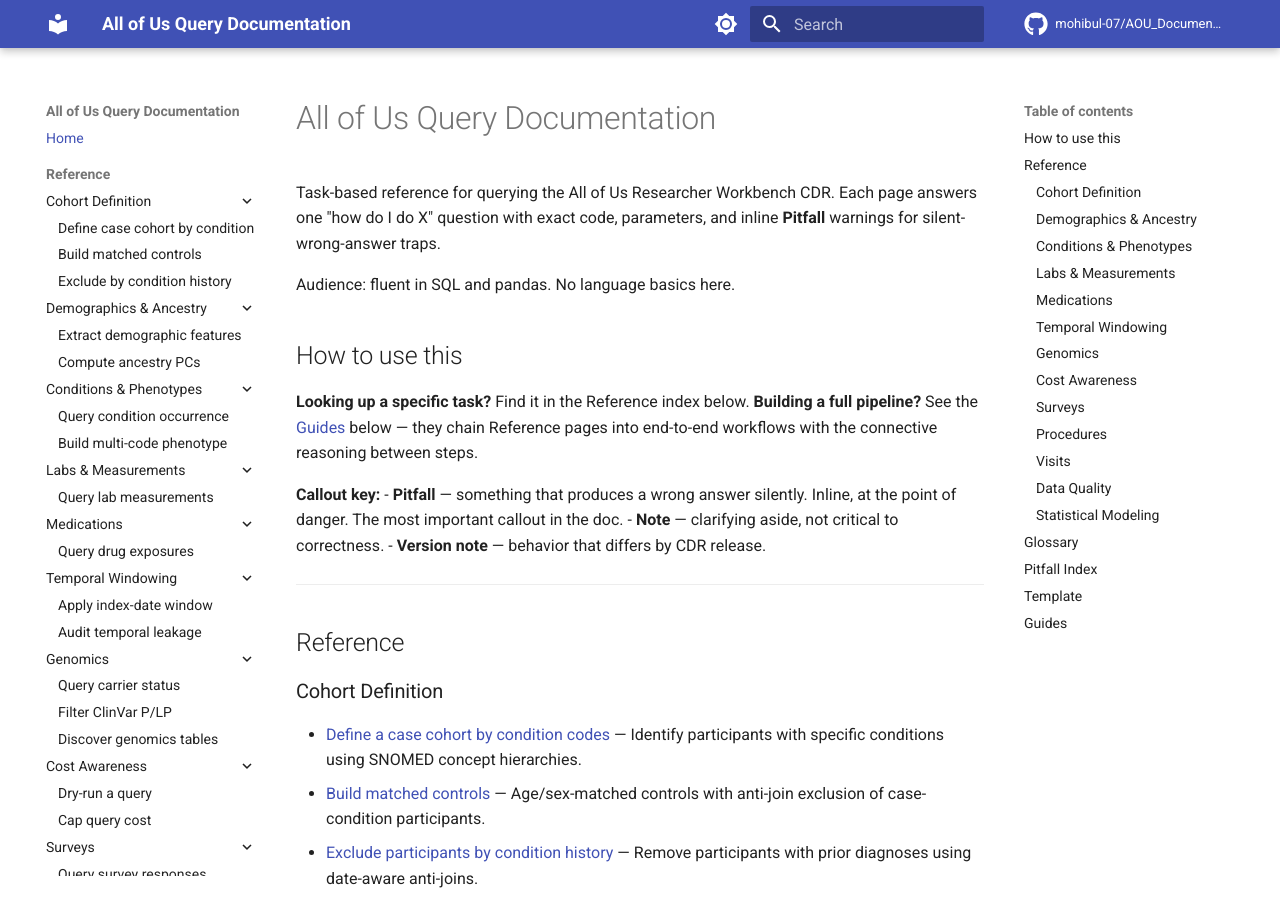
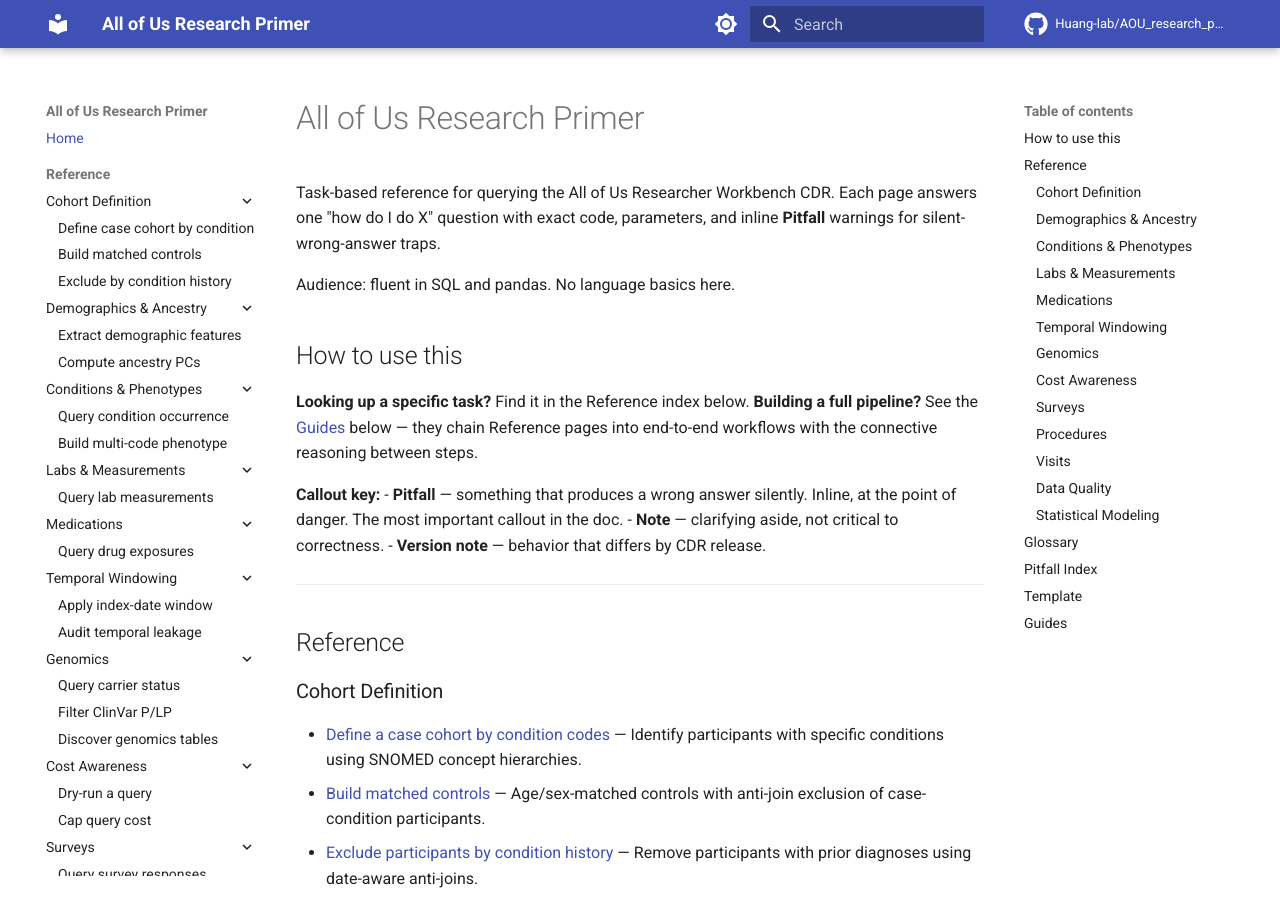
Before and after one commit to Huang-lab/AOU_research_primer, an MkDocs documentation site: the page built from docs/index.md, in a window 1280 px wide and 900 px high. Built offline with MkDocs 1.6.1 and Material for MkDocs 9.7.7, drawn with Linux system fonts in a browser that asks for light colours; comment, search, counter and statistics services are not loaded.

Commit message:
Update project identity and links

```diff
--- a/docs/index.md
+++ b/docs/index.md
@@ -1,4 +1,4 @@
-# All of Us Query Documentation
+# All of Us Research Primer
 
 Task-based reference for querying the All of Us Researcher Workbench CDR.
 Each page answers one "how do I do X" question with exact code, parameters,
--- a/mkdocs.yml
+++ b/mkdocs.yml
@@ -1,7 +1,8 @@
-site_name: All of Us Query Documentation
+site_name: All of Us Research Primer
 site_description: Task-based reference for querying the All of Us Researcher Workbench CDR
-repo_url: https://github.com/mohibul-07/AOU_Documentation
-repo_name: mohibul-07/AOU_Documentation
+site_url: https://huang-lab.github.io/AOU_research_primer/
+repo_url: https://github.com/Huang-lab/AOU_research_primer
+repo_name: Huang-lab/AOU_research_primer
 
 docs_dir: docs
 
```
Also changed, not shown: README.md (+2 -2 lines).
